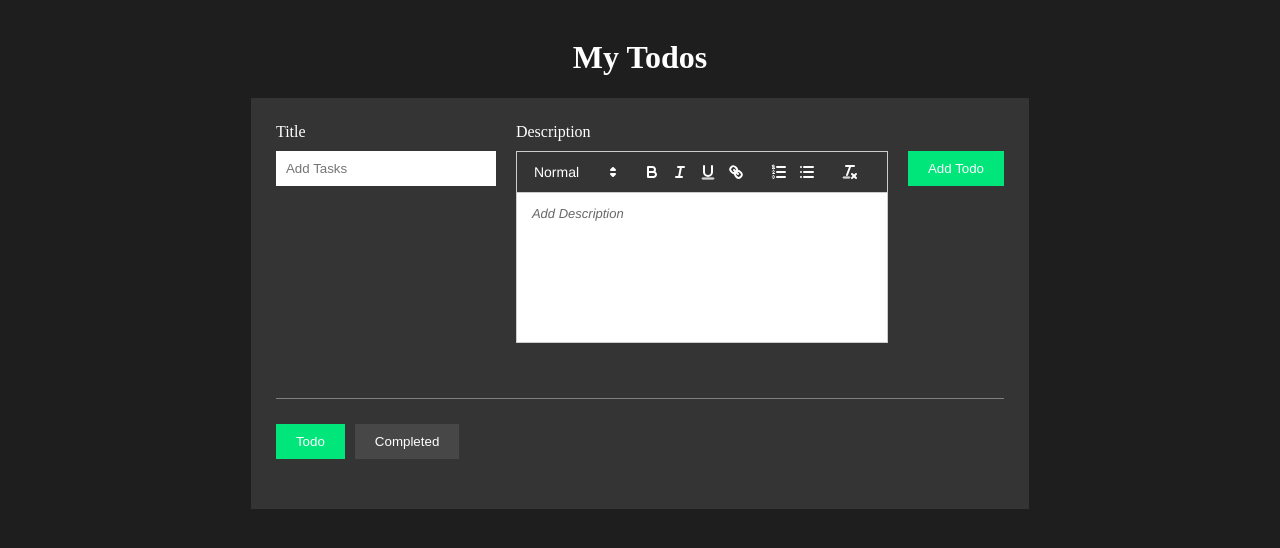
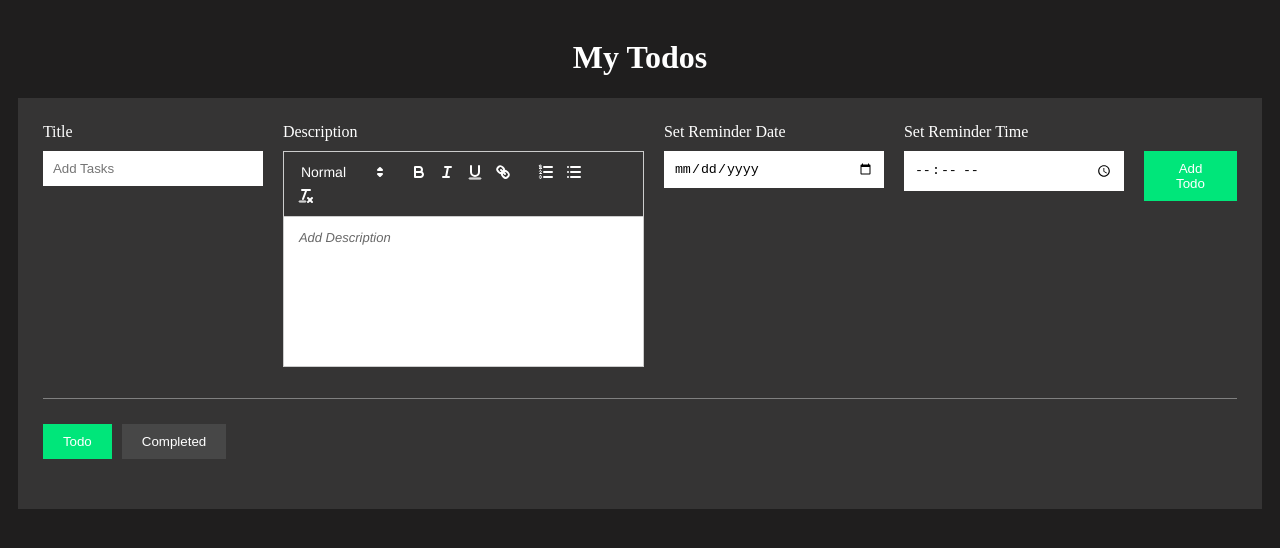
Before and after one commit to TheDarkLady/react-todo-app, a React (Vite) app: page / in a window 1280 px wide. Shown: the top 548 px of the page. Built offline with nearby package versions, Linux system fonts and the light colour scheme.

Commit message:
remainder is added

```diff
--- a/src/App.jsx
+++ b/src/App.jsx
@@ -5,6 +5,7 @@ import "./App.css";
 import { MdOutlineDelete } from "react-icons/md";
 import { BsCheckLg } from "react-icons/bs";
 import { FaEdit } from "react-icons/fa";
+import { IoIosAlarm } from "react-icons/io";
 import { toast, ToastContainer } from "react-toastify";
 import 'react-toastify/dist/ReactToastify.css';
 
@@ -15,6 +16,8 @@ function App() {
   const [newDescription, setNewDescription] = useState(""); // This will be used with ReactQuill
   const [completedTodo, setCompletedTodo] = useState([]);
   const [editIndex, setEditIndex] = useState(null);
+  const [reminderDate, setReminderDate] = useState("");
+  const [reminderTime, setReminderTime] = useState("");
 
   function handleAddTodo() {
     if (newTitle.trim() === "" || newDescription.trim() === "") {
@@ -24,26 +27,29 @@ function App() {
 
     let updatedTodoArr = [...allTodos];
 
+    const newTodoItem = {
+      title: newTitle,
+      description: newDescription,
+      reminderDate,
+      reminderTime
+    };
+
     if (editIndex !== null) {
       // Edit existing todo
-      updatedTodoArr[editIndex] = {
-        title: newTitle,
-        description: newDescription,
-      };
+      updatedTodoArr[editIndex] = newTodoItem;
       setEditIndex(null); // Reset edit index after editing
       toast.success("Todo Updated Successfully")
     } else {
       // Add new todo
-      let newTodoItem = {
-        title: newTitle,
-        description: newDescription,
-      };
+      updatedTodoArr.push(newTodoItem)
       toast.success("New Todo Added Successfully")
-      updatedTodoArr.push(newTodoItem);
+      // updatedTodoArr.push(newTodoItem);
     }
 
     setNewTitle("");
     setNewDescription("");
+    setReminderDate("");
+    setReminderTime("")
     setAllTodos(updatedTodoArr);
     localStorage.setItem("todoList", JSON.stringify(updatedTodoArr));
   }
@@ -52,6 +58,8 @@ function App() {
     setEditIndex(index);
     setNewTitle(allTodos[index].title);
     setNewDescription(allTodos[index].description);
+    setReminderDate(allTodos[index].reminderDate);
+    setReminderTime(allTodos[index].reminderTime)
   }
 
   function handleDeleteTodo(index) {
@@ -63,6 +71,8 @@ function App() {
       setEditIndex(null); // Reset edit index if the item being edited is deleted
       setNewTitle("");
       setNewDescription("");
+      setReminderDate("")
+      setReminderTime("")
     }
     toast.error("Todo Deleted Successfully")
   }
@@ -116,6 +126,29 @@ function App() {
     }
   }, []);
 
+  useEffect(() => {
+    const interval = setInterval(() => {
+      const now = new Date();
+      allTodos.forEach((todo, index) => {
+        const [year, month, day] = todo.reminderDate.split("-");
+        const [hours, minutes] = todo.reminderTime.split(":");
+        const reminderDateTime = new Date(year, month - 1, day, hours, minutes);
+
+        if (reminderDateTime <= now) {
+          toast.info(`Reminder: ${todo.title}`);
+          // Optional: Remove the reminder from the list
+          const updatedTodos = [...allTodos];
+          updatedTodos.splice(index, 1);
+          setAllTodos(updatedTodos);
+          localStorage.setItem("todoList", JSON.stringify(updatedTodos));
+        }
+      });
+    }, 60000); // Check every minute
+
+    return () => clearInterval(interval); // Cleanup interval on unmount
+  }, [allTodos]);
+
+
   return (
     <>
       <div className="App">
@@ -140,6 +173,26 @@ function App() {
                 placeholder="Add Description"
               />
             </div>
+
+            <div className="todo-input-item">
+              <label htmlFor="reminderDate">Set Reminder Date</label>
+              <input
+                type="date"
+                id="reminderDate"
+                value={reminderDate}
+                onChange={(e) => setReminderDate(e.target.value)}
+              />
+            </div>
+            <div className="todo-input-item">
+              <label htmlFor="reminderTime">Set Reminder Time</label>
+              <input
+                type="time"
+                id="reminderTime"
+                value={reminderTime}
+                onChange={(e) => setReminderTime(e.target.value)}
+              />
+            </div>
+
             <div className="todo-input-item">
               <button
                 type="button"
@@ -152,7 +205,7 @@ function App() {
                 position="top-center"
                 autoClose={5000}
                 hideProgressBar={false}
-                newestOnTop={false}
+                newestOnTop={true}
                 closeOnClick
                 rtl={false}
                 pauseOnFocusLoss
@@ -181,6 +234,8 @@ function App() {
           <div className="todo-list-area">
             {!isCompleteScreen &&
               allTodos.map((item, index) => {
+                console.log("each Item", item);
+
                 return (
                   <div className="todo-list-item" key={index}>
                     <div>
@@ -190,6 +245,11 @@ function App() {
                           __html: item.description,
                         }}
                       ></p>
+                      <small style={{display: (item.reminderDate === "" && item.reminderDate === "" )? "none" : "block"}}>Reminder :{item.reminderDate} at {item.reminderTime}</small>
+                    </div>
+                    <div style={{display:"flex", flexDirection:"column", gap:"10px" }}>
+                      <div style={{display: (item.reminderDate === "" && item.reminderDate === "" )? "none" : "flex", justifyContent:"flex-end"  }}>
+                        <IoIosAlarm  />
                       </div>
                       <div>
                         <FaEdit
@@ -206,6 +266,7 @@ function App() {
                             handleComplete(index);
                           }}
                         />
+                      </div>
                     </div>
                   </div>
                 );
```
Also changed, not shown: 5 other files (tests, documents, lock files or other folders). Lines whose indentation alone changed are shown as unchanged.
